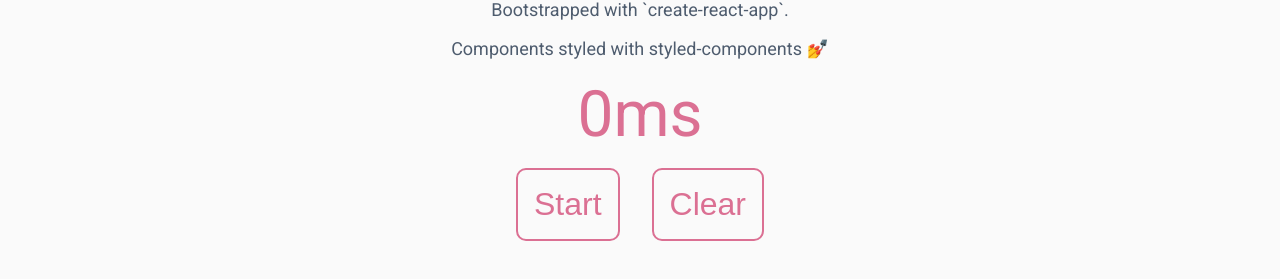
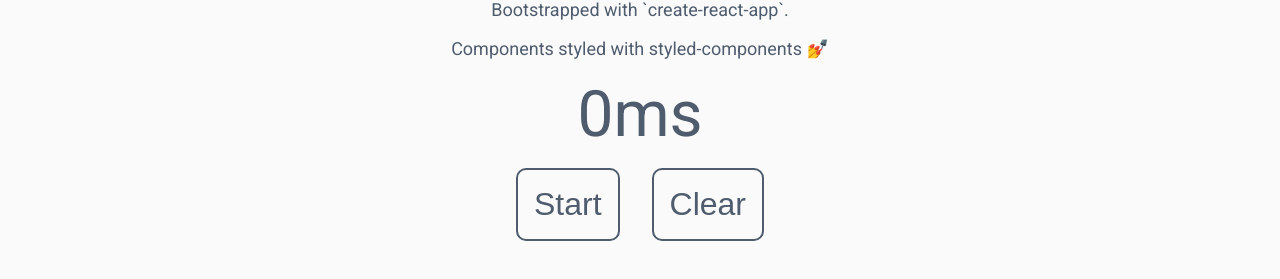
Before and after one commit to spences10/react-stopwatch, a React (Create React App) app: page / in a window 1280 px wide. Shown: the part 211-490 px from the top of the page. Built offline with nearby package versions, Linux system fonts and the light colour scheme; a web font is replaced by a local one.

Commit message:
theme props

```diff
--- a/src/components/Stopwatch.js
+++ b/src/components/Stopwatch.js
@@ -3,12 +3,11 @@ import styled from 'styled-components'
 
 const Button = styled.button`
   font-size: 2rem;
-  border-radius: 3px;
   padding: 1rem;
   margin: 1rem;
   background: transparent;
-  color: palevioletred;
-  border: 2px solid palevioletred;
+  color: ${props => props.theme.dark};
+  border: 2px solid ${props => props.theme.dark};
   border-radius: 10px;
   &:hover {
     transform: translateY(-3px);
@@ -21,7 +20,7 @@ const Label = styled.label`
   font-size: 4rem;
   margin: 2rem;
   background: transparent;
-  color: palevioletred;
+  color: ${props => props.theme.dark};
   text-align: center;
 `
 
```
